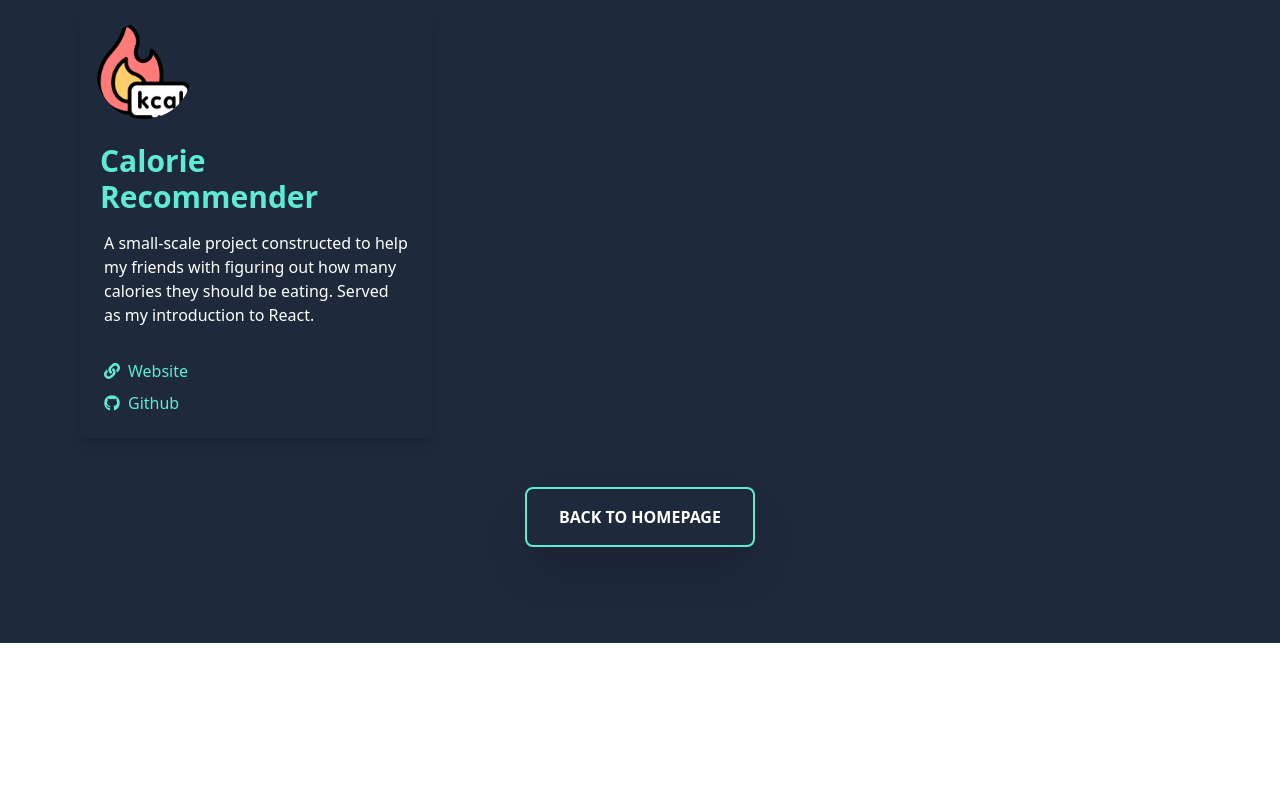
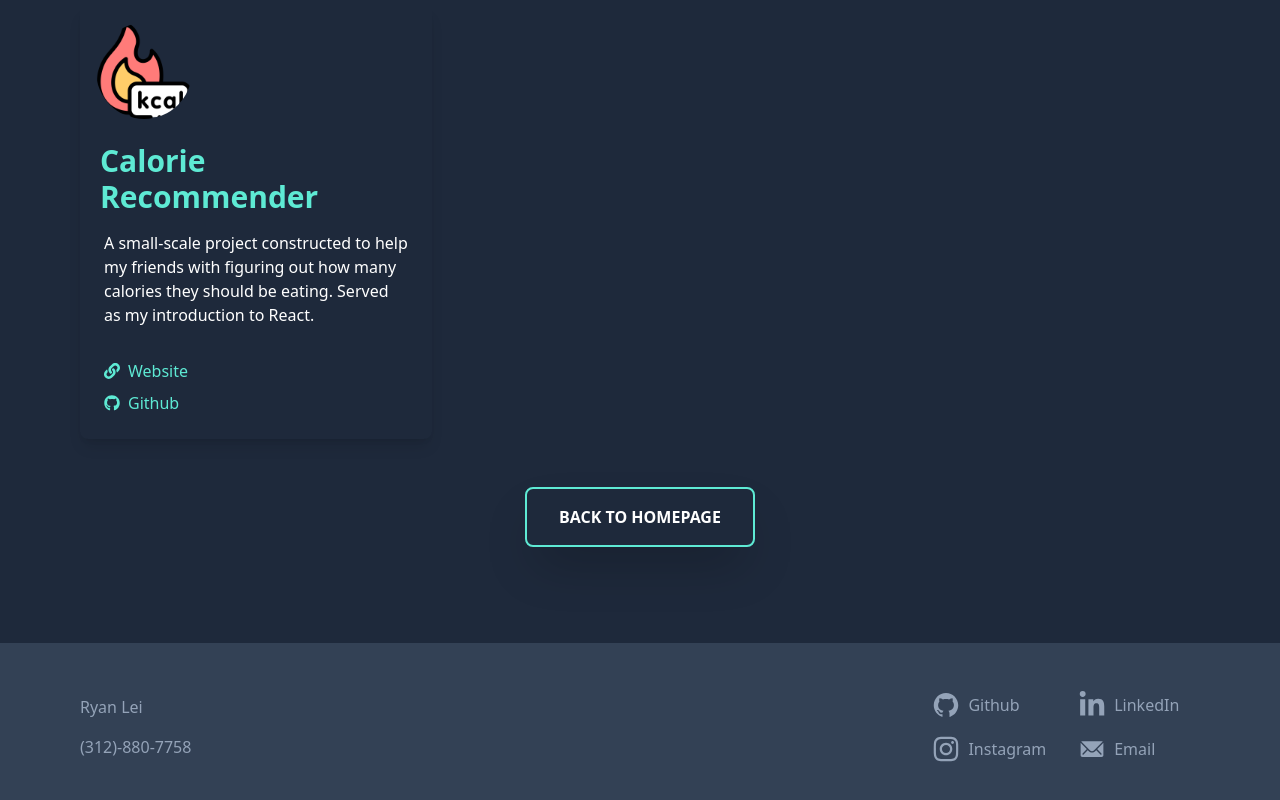
Before and after one commit to RyanL3i/portfolio-ryan-lei, a React (Vite) app: page /projects in a window 1280 px wide. Shown: the part 726-1526 px from the top of the page. Before the commit the page ends 1369 px from the top, so only its background shows below. Built offline with nearby package versions, Linux system fonts and the light colour scheme.

Commit message:
added footer and some overflow control

```diff
--- a/src/components/Footer.jsx
+++ b/src/components/Footer.jsx
@@ -1,9 +1,33 @@
 import React from 'react'
+import { AiFillGithub } from 'react-icons/ai';
+import { FaLinkedinIn, FaInstagram } from 'react-icons/fa';
+import { IoIosMail } from 'react-icons/io';
 
 const Footer = () => {
   return (
-    <div>
-      Footer
+    <div className="w-full bg-slate-700 h-20vh">
+      <div className="w-full flex items-center justify-between md:-mr-20 md:px-20 px-8 py-10">
+        <div className="flex flex-col space-y-4 ">
+          <p className="text-slate-400"> Ryan Lei</p>
+          <p className="text-slate-400">(312)-880-7758</p>
+        </div>
+        <div className="grid grid-cols-2 grid-rows-2 gap-x-4">
+          <a href="https://github.com/RyanL3i" target="_blank" className="text-slate-400 hover:text-white rounded-full p-2 flex items-center space-x-2">
+            <AiFillGithub className="text-[28px]" /> <p>Github</p>
+          </a>
+          <a href="https://www.linkedin.com/in/ryan-lei-a12835253/" target="_blank" className="text-slate-400 hover:text-white rounded-full p-2 flex items-center space-x-2">
+            <FaLinkedinIn className="text-[28px]" /> <p>LinkedIn</p>
+          </a>
+          <a href="https://www.instagram.com/ryanl3i/" target="_blank" className="text-slate-400 hover:text-white rounded-full p-2 flex items-center space-x-2">
+            <FaInstagram className="text-[28px]" /> <p>Instagram</p>
+          </a>
+          <a href="mailto:ryanleiapps@gmail.com" className="text-slate-400 hover:text-white rounded-full p-2 flex items-center space-x-2">
+            <IoIosMail className="text-[28px]" /> <p>Email</p>
+          </a>
+        </div>
+
+
+      </div>
     </div>
   )
 }
--- a/src/components/Welcome.jsx
+++ b/src/components/Welcome.jsx
@@ -29,16 +29,16 @@ const Welcome = () => {
                 <div data-aos="fade-left" className="flex mt-8 gap-2">
                     <div className="flex items-center justify-center">
                         <div className="flex space-x-2">
-                            <a href="https://github.com/RyanL3i" target="_blank" className="text-teal-300 hover:text-fuchisia-500 rounded-full glow p-2">
+                            <a href="https://github.com/RyanL3i" target="_blank" className="text-teal-300 rounded-full glow p-2">
                                 <AiFillGithub className="text-[28px]" />
                             </a>
-                            <a href="https://www.linkedin.com/in/ryan-lei-a12835253/" target="_blank" className="text-teal-300 hover:text-fuchisia-500 rounded-full glow p-2">
+                            <a href="https://www.linkedin.com/in/ryan-lei-a12835253/" target="_blank" className="text-teal-300 rounded-full glow p-2">
                                 <FaLinkedinIn className="text-[28px]" />
                             </a>
-                            <a href="https://www.instagram.com/ryanl3i/" target="_blank" className="text-teal-300 hover:text-fuchisia-500 rounded-full glow p-2">
+                            <a href="https://www.instagram.com/ryanl3i/" target="_blank" className="text-teal-300 rounded-full glow p-2">
                                 <FaInstagram className="text-[28px]" />
                             </a>
-                            <a href="mailto:ryanleiapps@gmail.com" className="text-teal-300 hover:text-fuchisia-500 rounded-full glow p-2">
+                            <a href="mailto:ryanleiapps@gmail.com" className="text-teal-300 rounded-full glow p-2">
                                 <IoIosMail className="text-[28px]" />
                             </a>
                         </div>
--- a/src/pages/AllProjects.jsx
+++ b/src/pages/AllProjects.jsx
@@ -1,5 +1,6 @@
 import React from 'react';
 import Projects from '../components/Projects';
+import Footer from '../components/Footer.jsx';
 import ScrollToTop from './ScrollToTop.jsx';
 import { Link } from 'react-router-dom';
 import { useEffect } from 'react';
@@ -13,7 +14,7 @@ const AllProjects = () => {
     })
 
     return (
-        <>
+        <div className="overflow-x-hidden overflow-y-hidden">
             <nav className="bg-slate-700 fixed w-full z-50">
                 <div className="h-10vh flex z-50 text-white lg:py-5 px-8 md:px-20 py-4 flex-1 border-b-2 border-slate-500 ">
                     <div className="flex items-center flex-1">
@@ -33,7 +34,8 @@ const AllProjects = () => {
             <div className="bg-slate-800">
                 <Projects onHomePage={false} />
             </div>
-        </>
+            <Footer/>
+        </div>
     )
 }
 
--- a/src/pages/HomePage.jsx
+++ b/src/pages/HomePage.jsx
@@ -21,6 +21,7 @@ const HomePage = () => {
       <AboutMe/>
       <Projects onHomePage={true}/>
       <Contact/>
+      <Footer/>
     </div>
   )
 }
--- a/tailwind.config.js
+++ b/tailwind.config.js
@@ -9,6 +9,9 @@ export default {
       height: {
         '10vh': '10vh',
       },
+      height: {
+        '20vh': '20vh',
+      },
     },
   },
   plugins: [],
```
